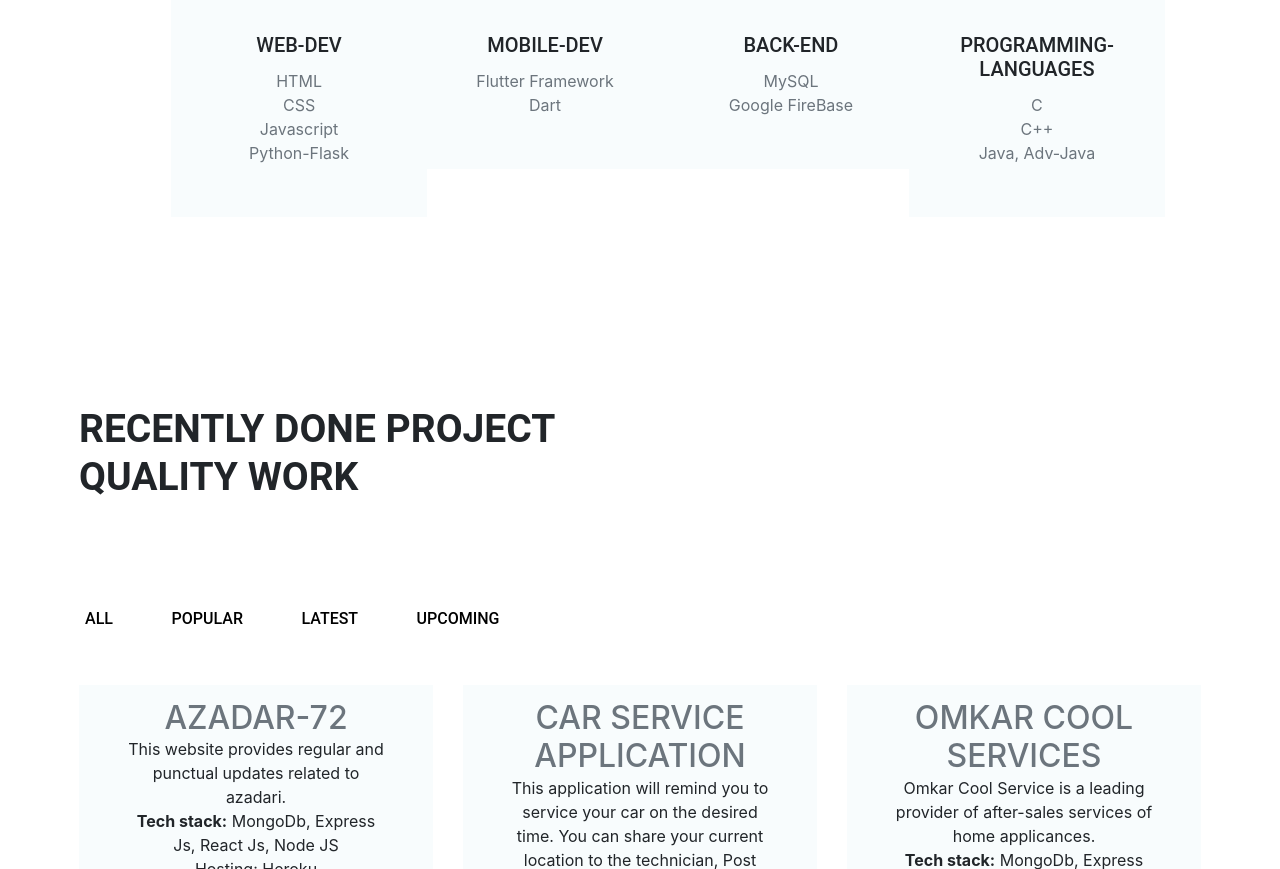
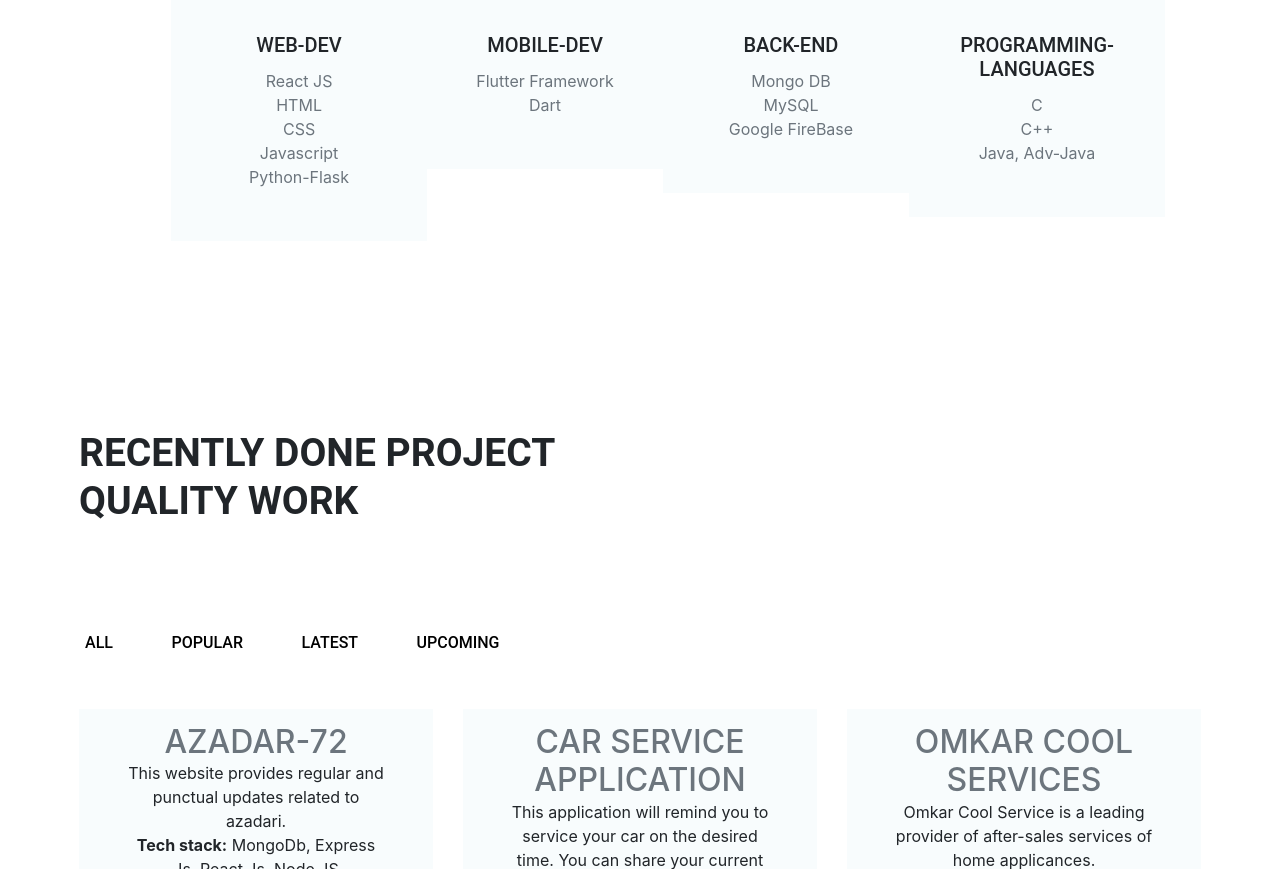
Before and after one commit to Hasnain01-hub/HS-Portfolio, a plain HTML site: page Personal_Por/PortFolio_Website/Index.html in a window 1280 px wide. Shown: the part 1745-2614 px from the top of the page. Drawn offline with nearby package versions, Linux system fonts and the light colour scheme; files that its build step writes are made by us from their sources.

Commit message:
feat:changes

```diff
--- a/Personal_Por/PortFolio_Website/Index.html
+++ b/Personal_Por/PortFolio_Website/Index.html
@@ -246,7 +246,7 @@
                                 <div class="card-body text-center">
                                     <h5 class="card-title text-uppercase font-roboto">Web-Dev</h5>
                                     <p class="card-text text-secondary">
-                                        HTML<br> CSS <br>Javascript<br>Python-Flask
+                                        React JS<br>HTML<br> CSS <br>Javascript<br>Python-Flask
                                     </p>
                                 </div>
                             </div>
@@ -273,7 +273,7 @@
                                 <div class="card-body text-center">
                                     <h5 class="card-title text-uppercase font-roboto">Back-End</h5>
                                     <p class="card-text text-secondary">
-                                      MySQL<br>
+                                        Mongo DB<br>MySQL<br>
                                       Google FireBase
                                     </p>
                                 </div>
```
